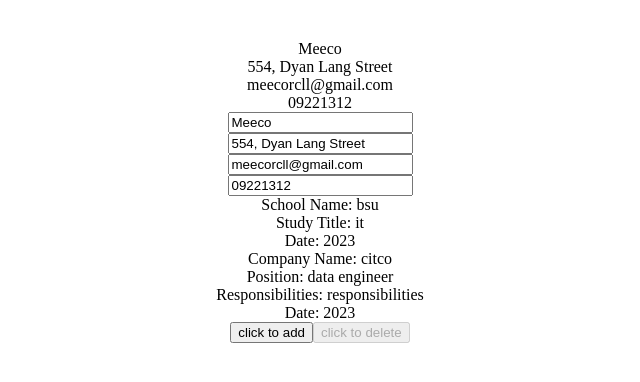
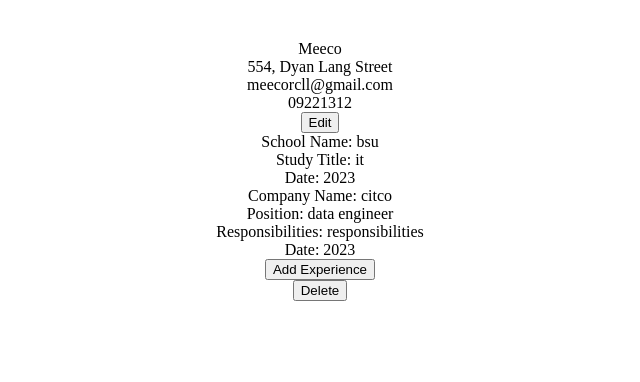
Before and after one commit to MeecoA/cv-react-2024, a React (Vite) app: page / in a window 1280 px wide. Shown: the top 382 px of the page, without its empty margins (320-960 px from the left). Built offline with nearby package versions, Linux system fonts and the light colour scheme.

Commit message:
removed disabled, added edit and save button

```diff
--- a/src/App.jsx
+++ b/src/App.jsx
@@ -7,9 +7,11 @@ import GeneralInfo from "./components/GeneralInfo.jsx";
 import EducationalExperience from "./components/EducationalExperience.jsx";
 import PracticalExperience from "./components/PracticalExperience.jsx";
 import Inputs from "./components/Inputs.jsx";
+import Button from "./components/Button.jsx";
+
+
 function App() {
   // A cv maker app
-  const [btnDisable, setBtnDisable] = useState(true)
   const [generalInfo, setGeneralInfo] = useState({
     id: crypto.randomUUID(),
     name: "Meeco",
@@ -18,6 +20,8 @@ function App() {
     contactNo: "09221312",
   });
 
+  const [isEdit, setIsEdit] = useState(false)
+
   const handleOnchange = (event) =>{
     const { name, value } = event.target;
   setGeneralInfo((prev) => ({
@@ -25,6 +29,14 @@ function App() {
     [name]: value,
   }));
   }
+  const handleEditClick = () =>{
+    setIsEdit(!isEdit)
+  }
+  const handleSaveClick = () =>{
+    setIsEdit(!isEdit)
+  }
+
+
   const [educExperience, setEducExperience] = useState([
     {
       id: crypto.randomUUID(),
@@ -52,14 +64,11 @@ function App() {
       date: "",
     };
     setPractExperience((prevExperience) => [...prevExperience, newExperience]);
-    setBtnDisable(false)
   };
   const deletePractExperience = (id) => {
     if (practExperience.length !== 1){
       const newExperience = practExperience.filter(experience => experience.id !== id)
       setPractExperience(newExperience)
-    }else{
-      setBtnDisable(true)
     }
 
   }
@@ -67,11 +76,20 @@ function App() {
   return (
     <>
       <div>
-        <GeneralInfo info={generalInfo}></GeneralInfo>
+        { !isEdit ? <div>
+          <GeneralInfo info={generalInfo}></GeneralInfo>
+          <Button handleClick={handleEditClick} btnText={"Edit"}></Button>
+        </div>
+         :
+        <div>
         <Inputs value={generalInfo.name} handleOnchange={handleOnchange} name="name"/>
         <Inputs value={generalInfo.address} handleOnchange={handleOnchange} name="address"/>
         <Inputs value={generalInfo.email} handleOnchange={handleOnchange} name="email"/>
         <Inputs value={generalInfo.contactNo} handleOnchange={handleOnchange} name="contactNo"/>
+        <Button handleClick={handleSaveClick} btnText={"save"}></Button>
+        </div>
+        }
+
       </div>
       <div>
         {educExperience.map((experience) => (
@@ -83,13 +101,15 @@ function App() {
       </div>
       <div>
         {practExperience.map((experience) => (
+          <div key={experience.id}>
           <PracticalExperience
             info={experience}
             key={experience.id}
             addExperience={addPractExperience}
-            deleteExperience={() => deletePractExperience(experience.id)}
-            btnDisable={btnDisable}
           ></PracticalExperience>
+          <Button key={`${experience.id}-add`} btnText={"Add Experience"}  handleClick={addPractExperience}></Button>
+          <Button key={`${experience.id}-delete`} btnText={"Delete"} handleClick={()=>deletePractExperience(experience.id)}></Button>
+          </div>
         ))}
       </div>
     </>
--- /dev/null
+++ b/src/components/Button.jsx
@@ -0,0 +1,11 @@
+
+
+function Button({handleClick,btnText}){
+    return(
+        <div>
+        <button onClick={handleClick} >{btnText}</button>
+        </div>
+    )
+}
+
+export default Button
--- a/src/components/Inputs.jsx
+++ b/src/components/Inputs.jsx
@@ -2,10 +2,9 @@
 
 function Inputs({value, name, handleOnchange}){
 
-
     return(
         <div>
-        <input type="text" value={value} onChange={handleOnchange} name ={name}/>
+        <input type="text" value={value} onChange={handleOnchange} name ={name} autoComplete="true"/>
         </div>
     )
 }
--- a/src/components/PracticalExperience.jsx
+++ b/src/components/PracticalExperience.jsx
@@ -8,9 +8,6 @@ function PracticalExperience({ info , addExperience, deleteExperience, btnDisabl
             <div>Position: {info.position}</div>
             <div>Responsibilities: {info.responsibilities}</div>
             <div>Date: {info.date}</div>
-            <button onClick={addExperience}>click to add</button>
-            <button onClick={deleteExperience} disabled={btnDisable}>click to delete</button>
-
           </div>
         </section>
       </>
```
